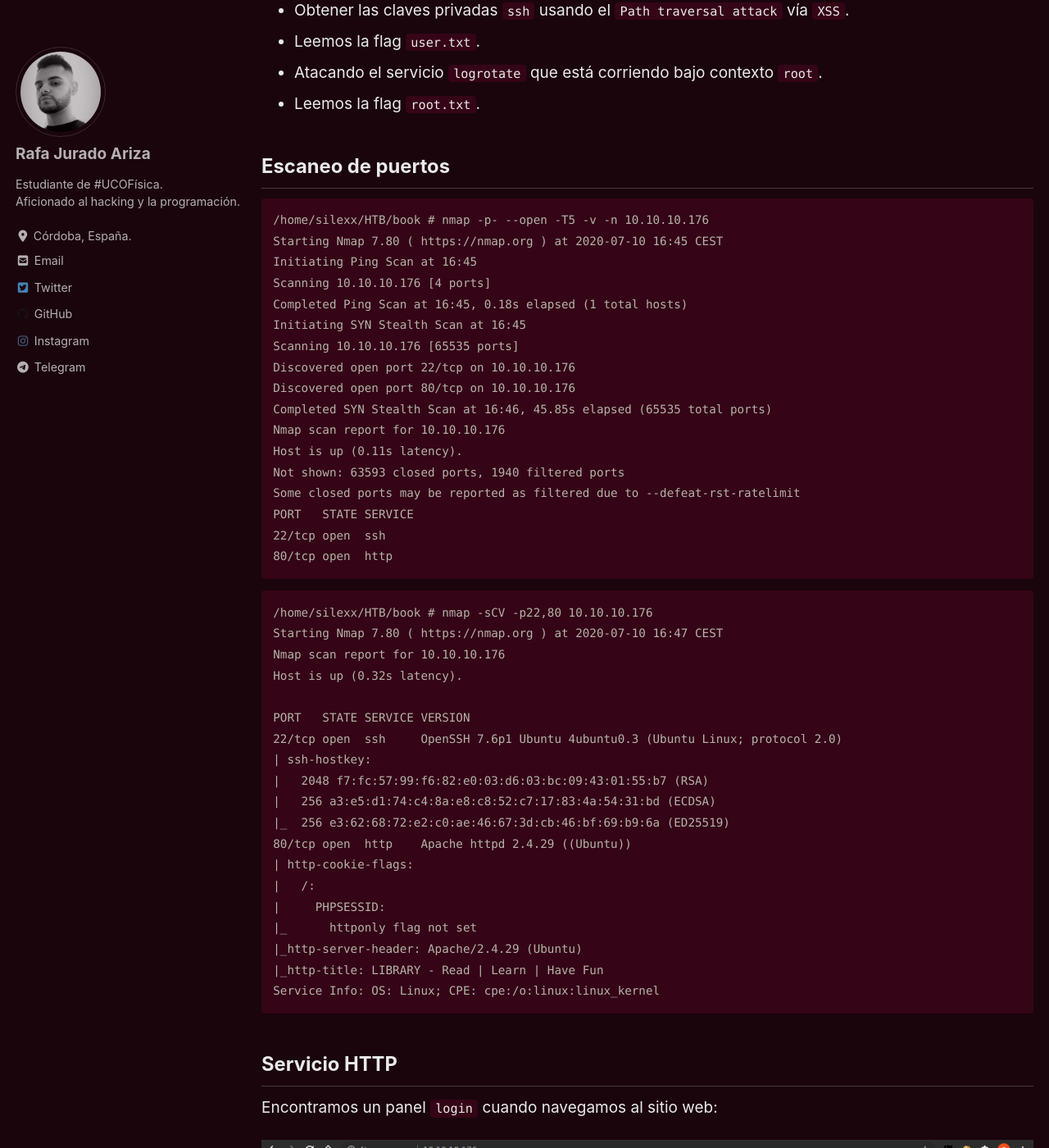
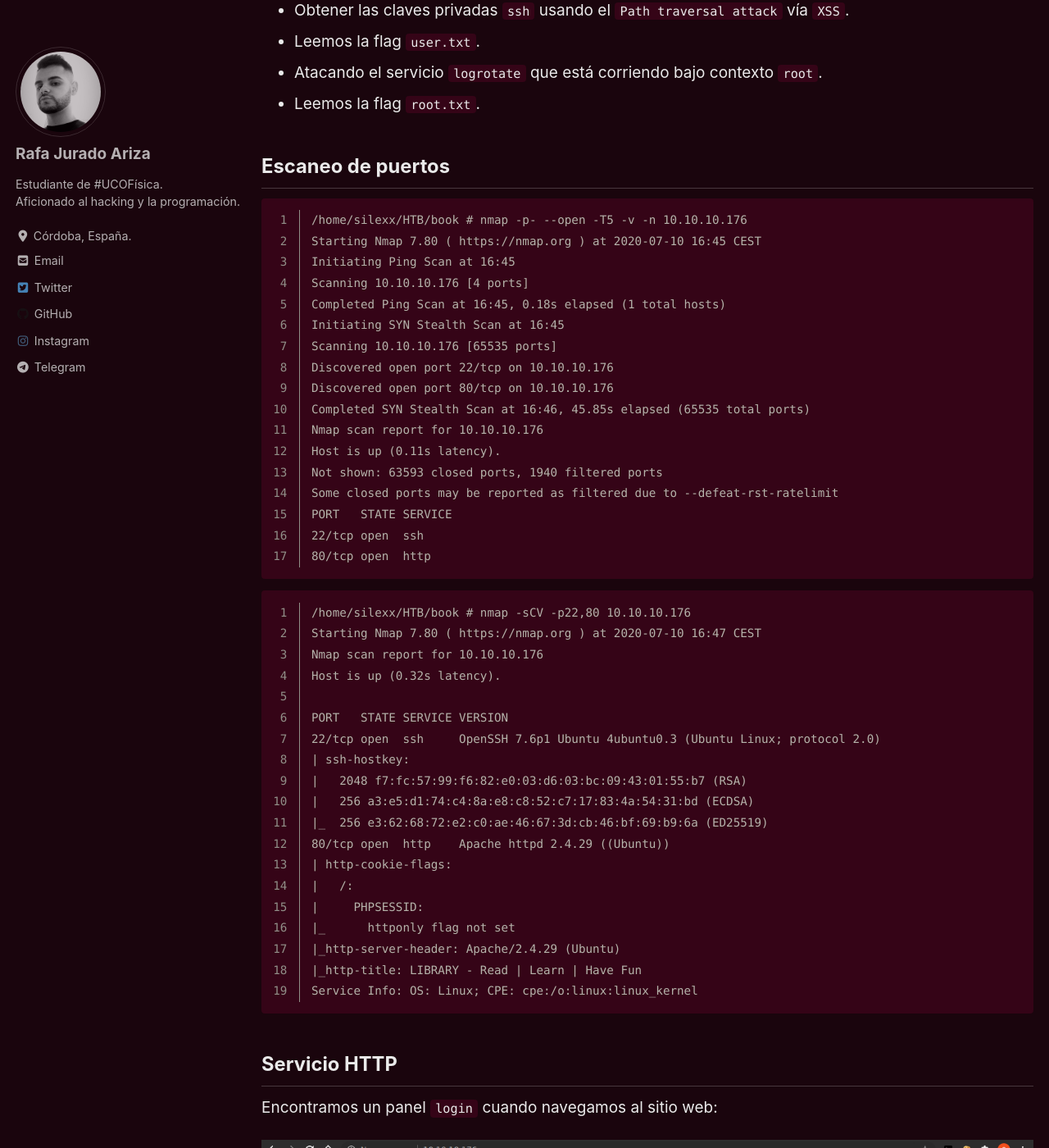
Before and after one commit to rafaariza/rafaariza, a Jekyll site: the page built from _posts/2020-07-11-HTB-Book.md, in a window 1280 px wide and 1400 px high, scrolled down 1267 px. Shown: the whole window at 82% size. Built offline with Jekyll 4.4.1, drawn with Linux system fonts in a browser that asks for light colours; cached includes are drawn as plain includes; nearby versions of some CDN libraries; some of the changed text lies outside the part shown.

Commit message:
Update _config.yml

```diff
--- a/_config.yml
+++ b/_config.yml
@@ -193,7 +193,9 @@ incremental: false
 
 # Markdown Processing
 kramdown:
-  line_numbers: true
+  syntax_highlighter_opts:
+    block:
+      line_numbers: true
   input: GFM
   hard_wrap: false
   auto_ids: true
```
